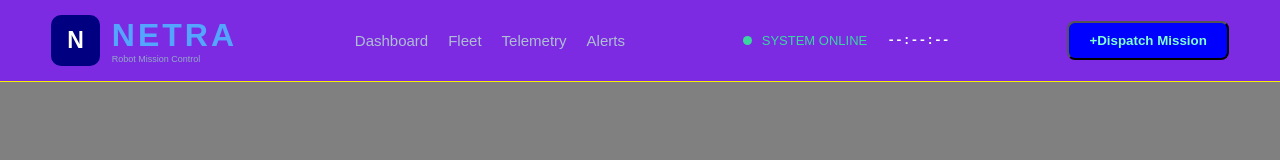
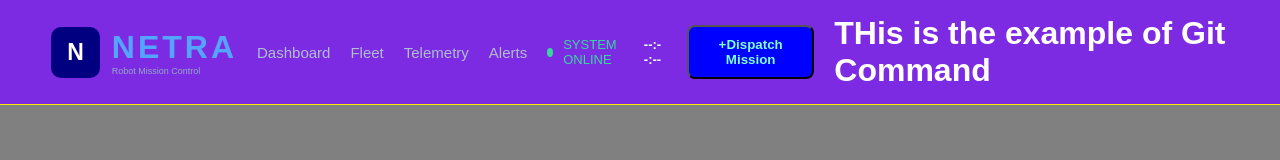
Before and after one commit to VijjuMannam/NETRA, a plain HTML site: page index.html in a window 1280 px wide. Drawn offline with Linux system fonts and the light colour scheme.

Commit message:
version3 21/11/26

```diff
--- a/index.html
+++ b/index.html
@@ -31,7 +31,8 @@
         <!---This is for Dispatch Mission Button --->
         <button id="Dispatch-open" type="button">+Dispatch Mission</button>
 
-    </header>
+    <h1>THis is the example of Git Command</h1>
+
 
 </body>
 </html>
--- a/style.css
+++ b/style.css
@@ -88,6 +88,6 @@ nav a:hover{
 
 #clock{
     color:white;
-    font-family: monospace;
-    margin-left: 10px;
+    font-family: rgb(209, 240, 9);
+   font-family: Arial, Helvetica, sans-serif;
 }
```
